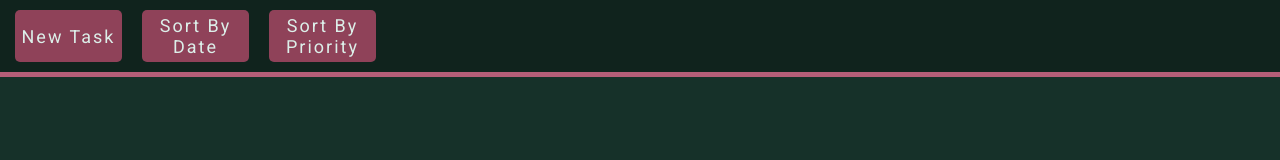
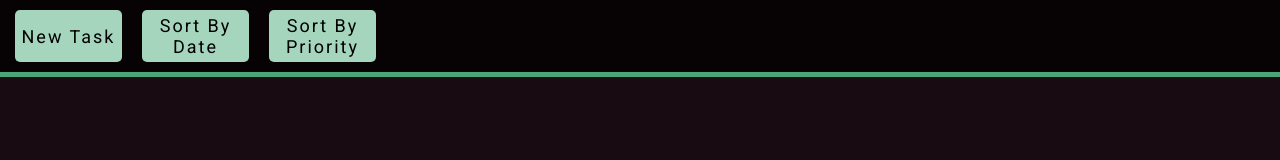
Before and after one commit to HelplessSoldier/TOP_toDoList, a website with bundled scripts: page src/template.html in a window 1280 px wide. Built offline with nearby package versions, Linux system fonts and the light colour scheme.

Commit message:
eod sanity upload

```diff
--- a/src/index.js
+++ b/src/index.js
@@ -35,3 +35,5 @@ window.addEventListener('removeTodoItem', (e) => {
     updateLocalStorage(todoArray);
     renderTodoItems(todoContainer, todoArray);
 })
+
+// TODO: allow for editing the title, description, due date, and priority of a todo item
--- a/src/style.css
+++ b/src/style.css
@@ -1,11 +1,21 @@
 @import url('https://fonts.googleapis.com/css2?family=Dancing+Script:wght@700&family=Poppins:wght@500&family=Roboto:ital,wght@0,400;1,100&family=VT323&display=swap');
 
-:root {
+
+/* green and pink colors */
+/* :root {
     --text-color: #dcefe9;
     --background-color: #10231d;
     --primary-color: #8f4259;
     --secondary-color: #163129;
     --accent-color: #b55e78;
+} */
+
+:root {
+    --text-color: #f8f1f5;
+    --background-color: #070305;
+    --primary-color: #a5d5bd;
+    --secondary-color: #180b12;
+    --accent-color: #4da379;
 }
 
 
@@ -17,7 +27,7 @@ body {
 }
 
 button {
-    color: var(--text-color);
+    color: black;
     font-family: "Roboto", sans-serif;
     font-size: large;
     letter-spacing: 2px;
@@ -196,6 +206,10 @@ input[type="radio"]:checked {
     gap: 10px;
 }
 
+.buttonContainer {
+    margin-bottom: 10px;
+}
+
 /* * {
     border: 1px solid orange;
 } */
```
